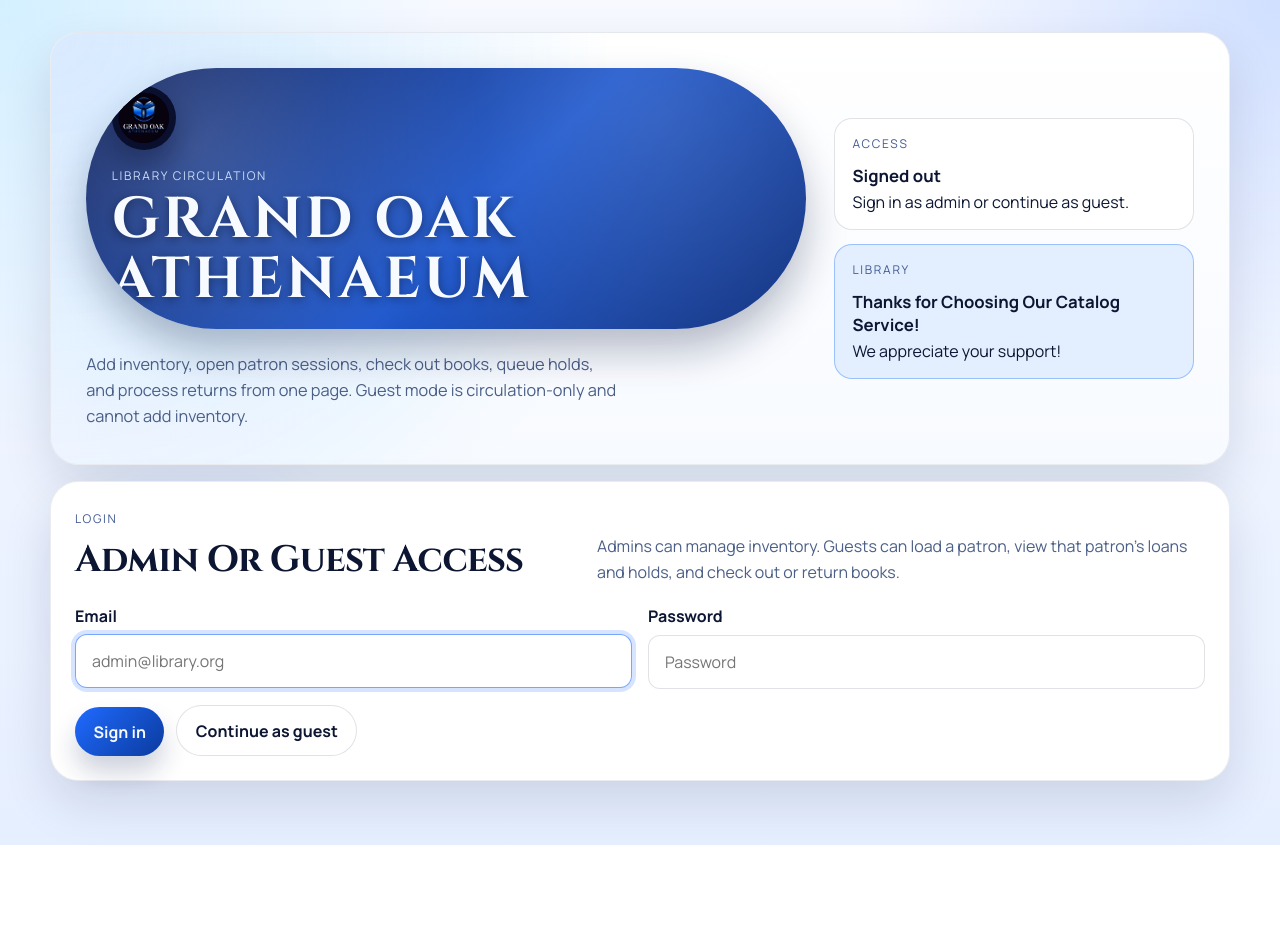
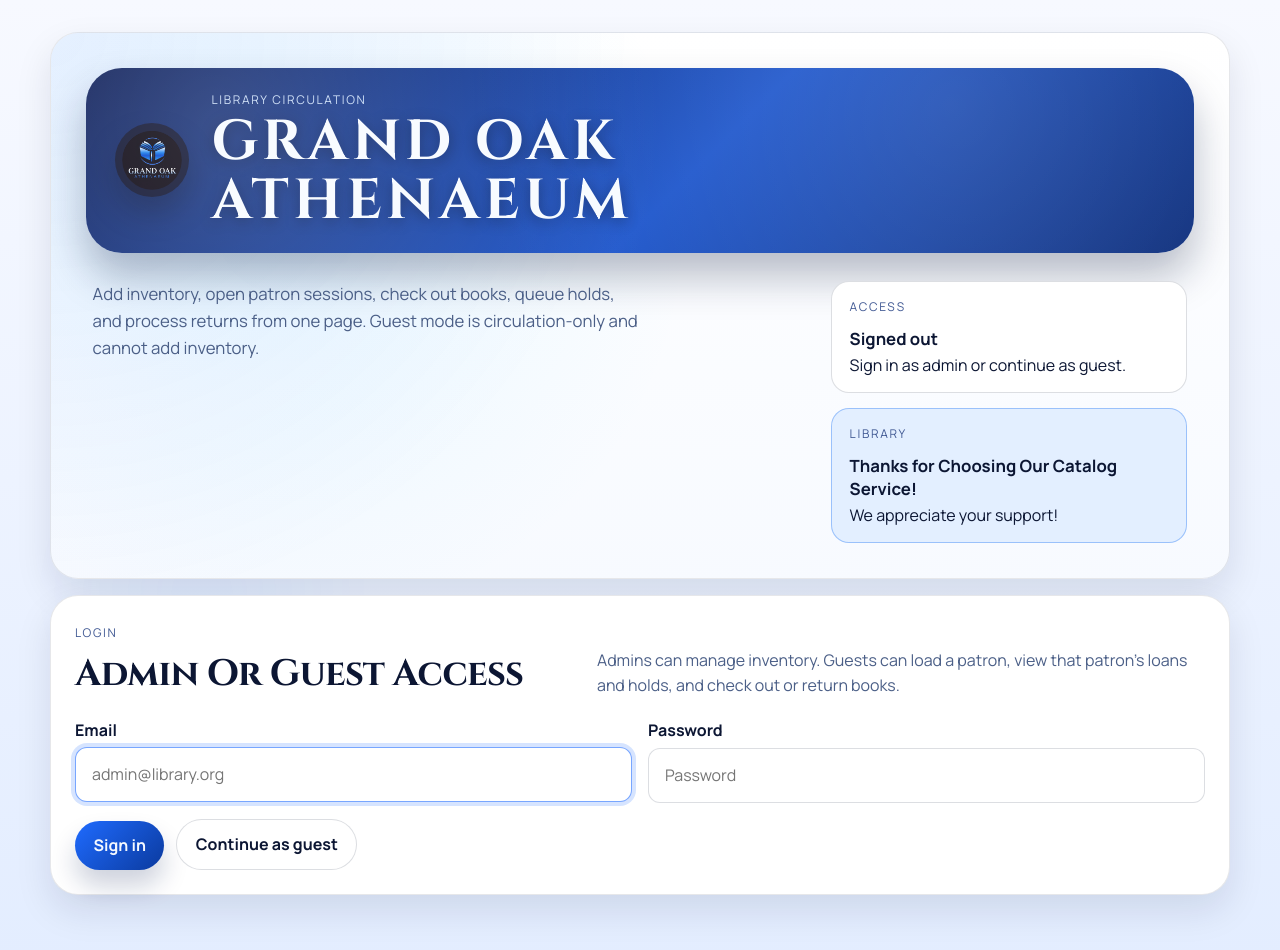
Before and after one commit to sachaavogel/library-circulation, a website with bundled scripts: page index.html in a window 1280 px wide. Before the commit the page ends 845 px from the top, so only its background shows below. Built offline with nearby package versions, Linux system fonts and the light colour scheme; no server answers.

Commit message:
Redesign hero banner layout for readability

```diff
--- a/index.html
+++ b/index.html
@@ -33,26 +33,27 @@
       <div class="ambient ambient-b" aria-hidden="true"></div>
 
       <header class="panel hero reveal">
-        <div class="hero-copy">
-          <div class="hero-title-card">
-            <div class="brand-row">
+        <div class="hero-banner">
           <img
-                class="brand-mark"
+            class="hero-logo"
             src="./logo.png"
             alt="Grand Oak Athenaeum logo"
           />
-              <div class="brand-copy">
+          <div class="hero-banner-copy">
             <p class="eyebrow">Library circulation</p>
-                <h1>Grand Oak Athenaeum</h1>
+            <h1>
+              <span>Grand Oak</span>
+              <span>Athenaeum</span>
+            </h1>
           </div>
         </div>
-          </div>
+
+        <div class="hero-body">
           <p class="hero-text">
             Add inventory, open patron sessions, check out books, queue holds,
             and process returns from one page. Guest mode is circulation-only
             and cannot add inventory.
           </p>
-        </div>
           <div class="hero-status">
             <article class="status-tile">
               <span class="status-label">Access</span>
@@ -66,6 +67,7 @@
                 We appreciate your support!
               </span>
             </article>
+          </div>
         </div>
       </header>
 
--- a/library-catalog.css
+++ b/library-catalog.css
@@ -5,7 +5,7 @@
   --paper-deep: #e4eeff;
   --panel: #ffffff;
   --panel-strong: #ffffff;
-  --line: rgba(12, 22, 51, 0.12);
+  --line: rgba(12, 22, 51, 0.14);
   --teal: #1f6bff;
   --teal-deep: #0b3a9e;
   --gold: #6bd4ff;
@@ -15,7 +15,7 @@
   --success: #1f6e46;
   --success-soft: rgba(31, 110, 70, 0.12);
   --info-soft: rgba(31, 107, 255, 0.12);
-  --shadow: 0 22px 50px rgba(9, 20, 50, 0.12);
+  --shadow: 0 16px 36px rgba(9, 20, 50, 0.1);
   --radius-lg: 28px;
   --radius-md: 18px;
   --radius-sm: 12px;
@@ -35,9 +35,7 @@ body {
   font-family: "Manrope", "Segoe UI", sans-serif;
   color: var(--ink);
   background:
-    radial-gradient(circle at top left, rgba(107, 212, 255, 0.25), transparent 28rem),
-    radial-gradient(circle at top right, rgba(31, 107, 255, 0.18), transparent 24rem),
-    linear-gradient(180deg, #f7f9ff 0%, #e6efff 100%);
+    linear-gradient(180deg, #f7f9ff 0%, #e3edff 100%);
 }
 
 button,
@@ -77,7 +75,7 @@ code {
   pointer-events: none;
   border-radius: 999px;
   filter: blur(18px);
-  opacity: 0.4;
+  opacity: 0.22;
 }
 
 .ambient-a {
@@ -100,11 +98,11 @@ code {
   position: relative;
   z-index: 1;
   margin-bottom: 1rem;
-  border: 1px solid rgba(12, 22, 51, 0.08);
+  border: 1px solid rgba(12, 22, 51, 0.1);
   border-radius: var(--radius-lg);
   background: var(--panel);
   box-shadow: var(--shadow);
-  backdrop-filter: blur(12px);
+  backdrop-filter: blur(6px);
 }
 
 .panel--inset {
@@ -117,9 +115,7 @@ code {
 
 .hero {
   display: grid;
-  gap: 1.75rem;
-  align-items: center;
-  grid-template-columns: minmax(0, 2fr) minmax(280px, 1fr);
+  gap: 1.8rem;
   padding: 2.2rem;
   overflow: hidden;
   background: linear-gradient(
@@ -134,85 +130,81 @@ code {
   position: absolute;
   inset: 0;
   background:
-    radial-gradient(circle at top left, rgba(31, 107, 255, 0.12), transparent 45%),
-    radial-gradient(circle at 15% 30%, rgba(107, 212, 255, 0.16), transparent 38%);
+    radial-gradient(circle at top left, rgba(31, 107, 255, 0.1), transparent 45%),
+    radial-gradient(circle at 20% 35%, rgba(107, 212, 255, 0.12), transparent 40%);
   pointer-events: none;
 }
 
-.hero-copy,
+.hero-banner,
+.hero-body,
 .hero-status {
   position: relative;
   z-index: 1;
 }
 
-.hero-copy {
+.hero-banner {
   display: grid;
+  grid-template-columns: auto 1fr;
   gap: 1.4rem;
-  align-items: start;
-}
-
-.hero-title-card {
-  position: relative;
-  display: inline-flex;
-  width: fit-content;
-  max-width: 100%;
-  padding: 1.1rem 1.6rem;
-  border-radius: 999px;
-  background: linear-gradient(135deg, #0b1c56 0%, #1e57cc 55%, #0b2c7a 100%);
-  box-shadow: 0 22px 40px rgba(7, 20, 58, 0.28);
+  align-items: center;
+  width: 100%;
+  padding: 1.4rem 1.8rem;
+  border-radius: 36px;
+  background: linear-gradient(135deg, #0b1c56 0%, #1f57cc 55%, #0b2c7a 100%);
+  box-shadow: 0 24px 42px rgba(7, 20, 58, 0.28);
   overflow: hidden;
 }
 
-.hero-title-card::after {
+.hero-banner::after {
   content: "";
   position: absolute;
   inset: 0;
   background:
-    radial-gradient(circle at 15% 30%, rgba(255, 255, 255, 0.18), transparent 45%),
-    radial-gradient(circle at 80% 20%, rgba(255, 255, 255, 0.12), transparent 55%);
+    radial-gradient(circle at 12% 30%, rgba(255, 255, 255, 0.18), transparent 45%),
+    radial-gradient(circle at 78% 20%, rgba(255, 255, 255, 0.12), transparent 55%);
   pointer-events: none;
 }
 
-.brand-row {
-  display: flex;
-  flex-wrap: wrap;
-  gap: 1.1rem;
-  align-items: center;
-  color: #f6f9ff;
-  position: relative;
-  z-index: 1;
-}
-
-.brand-mark {
-  width: 64px;
-  height: 64px;
+.hero-logo {
+  width: 74px;
+  height: 74px;
   border-radius: 999px;
   background: #0a0f2e;
-  padding: 0.4rem;
+  padding: 0.45rem;
   box-shadow: 0 16px 28px rgba(6, 12, 34, 0.35);
 }
 
-.brand-copy {
+.hero-banner-copy {
   display: grid;
   gap: 0.35rem;
 }
 
-.brand-copy .eyebrow {
+.hero-banner .eyebrow {
   margin-bottom: 0;
   color: rgba(214, 232, 255, 0.92);
 }
 
-.brand-copy h1 {
+.hero-banner h1 {
+  margin: 0;
   color: #f7fbff;
   text-transform: uppercase;
-  letter-spacing: 0.06em;
+  letter-spacing: 0.08em;
+  text-shadow: 0 3px 14px rgba(7, 12, 32, 0.45);
+  font-size: clamp(2.3rem, 4.4vw, 3.6rem);
+  line-height: 1.04;
   max-width: none;
-  text-shadow: 0 2px 10px rgba(7, 12, 32, 0.45);
 }
 
-.hero-title-card h1 {
-  font-size: clamp(2.2rem, 4.6vw, 3.6rem);
-  line-height: 1.05;
+.hero-banner h1 span {
+  display: block;
+}
+
+.hero-body {
+  display: grid;
+  gap: 1.6rem;
+  grid-template-columns: minmax(0, 2fr) minmax(280px, 1fr);
+  align-items: start;
+  padding: 0 0.4rem;
 }
 
 .eyebrow,
@@ -268,7 +260,7 @@ h4 {
 .hero-text {
   max-width: 54ch;
   margin-top: 0;
-  font-size: 1.02rem;
+  font-size: 1.05rem;
 }
 
 .hero-status {
@@ -680,9 +672,9 @@ h4 {
 }
 
 @media (max-width: 980px) {
-  .hero,
   .inventory-layout,
-  .circulation-layout {
+  .circulation-layout,
+  .hero-body {
     grid-template-columns: 1fr;
   }
 
@@ -729,17 +721,20 @@ h4 {
     grid-template-columns: 1fr;
   }
 
-  .hero-title-card {
-    border-radius: 28px;
-    padding: 1.1rem;
+  .hero-banner {
+    grid-template-columns: 1fr;
+    text-align: center;
+    justify-items: center;
+    padding: 1.2rem 1.4rem;
+    border-radius: 26px;
   }
 
-  .brand-row {
-    gap: 0.85rem;
+  .hero-logo {
+    width: 60px;
+    height: 60px;
   }
 
-  .brand-mark {
-    width: 54px;
-    height: 54px;
+  .hero-body {
+    padding: 0;
   }
 }
```
Lines whose indentation alone changed are shown as unchanged.
